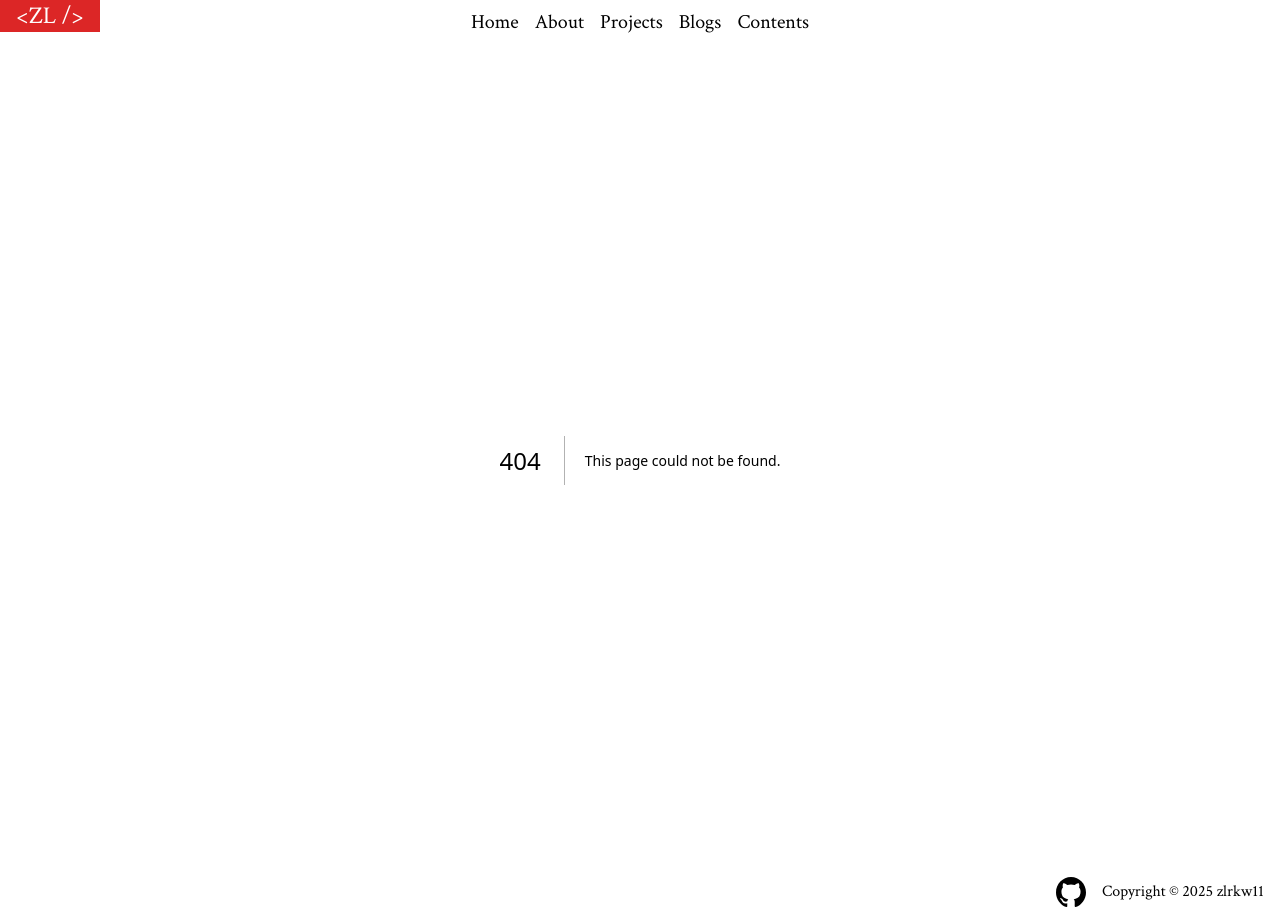
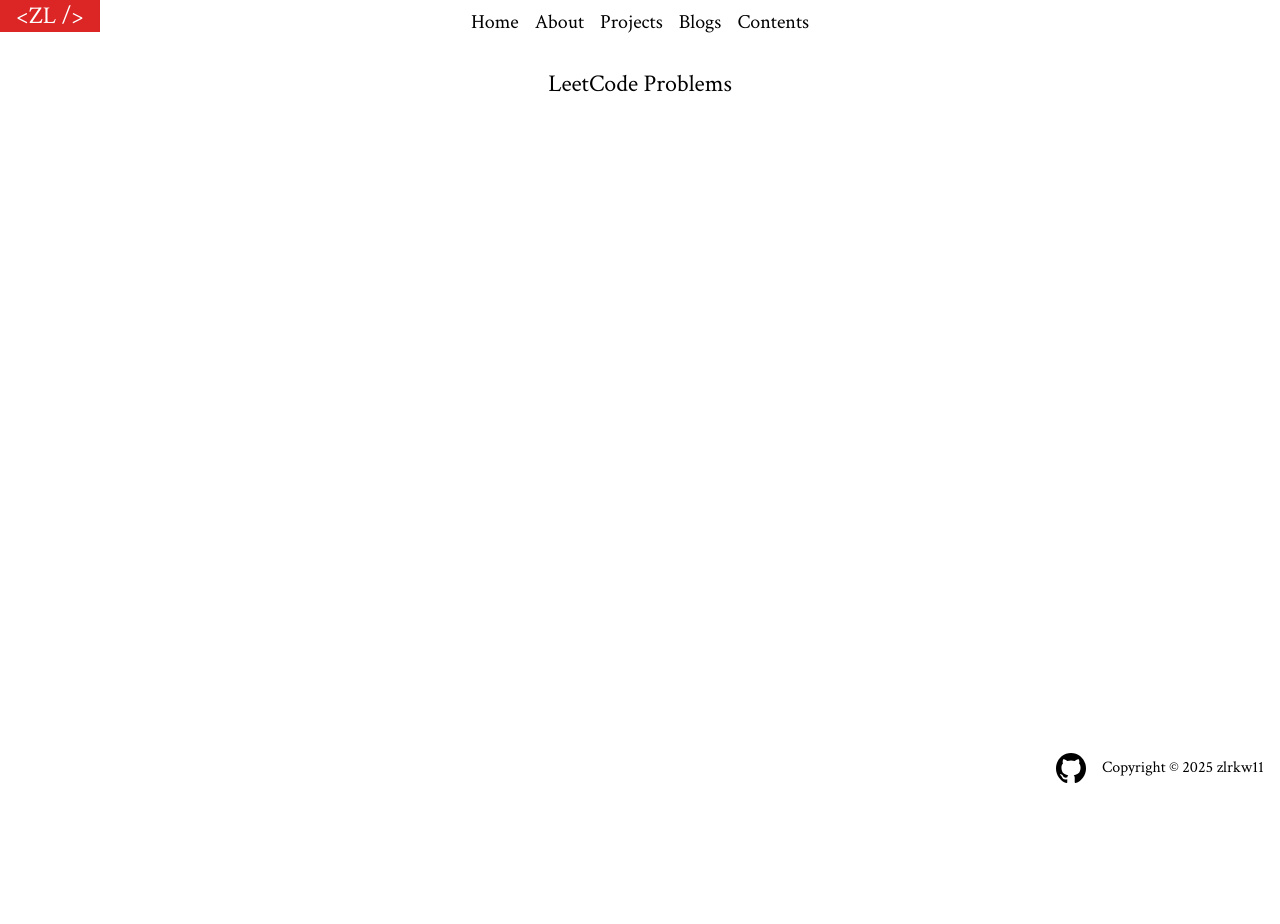
Before and after one commit to zlrkw11/zl-v2, a Next.js app: page /contents/leetcode in a window 1280 px wide. Before the commit this address had no page. After the commit the page ends 800 px from the top, so only its background shows below. Built offline with nearby package versions, Linux system fonts and the light colour scheme.

Commit message:
leetcode page

```diff
--- /dev/null
+++ b/app/contents/leetcode/page.tsx
@@ -0,0 +1,11 @@
+const LeetCode = () => {
+  return (
+    <div className="w-[800px] grid gird-cols-4 m-2 items-center">
+      <h1 className="text-2xl col-span-4 items-center flex justify-center">
+        LeetCode Problems
+      </h1>
+    </div>
+  );
+};
+
+export default LeetCode;
--- a/app/contents/page.tsx
+++ b/app/contents/page.tsx
@@ -72,7 +72,7 @@ const Menu = () => {
         <Card
           title="LeetCode"
           description="This page is an online storage room for all the problems I have solved."
-          link="/"
+          link="/contents/leetcode"
         />
         <Card
           title="Patch Notes"
```
Also changed, not shown: app/contents/leetcode/[slug]/page.tsx (added).
